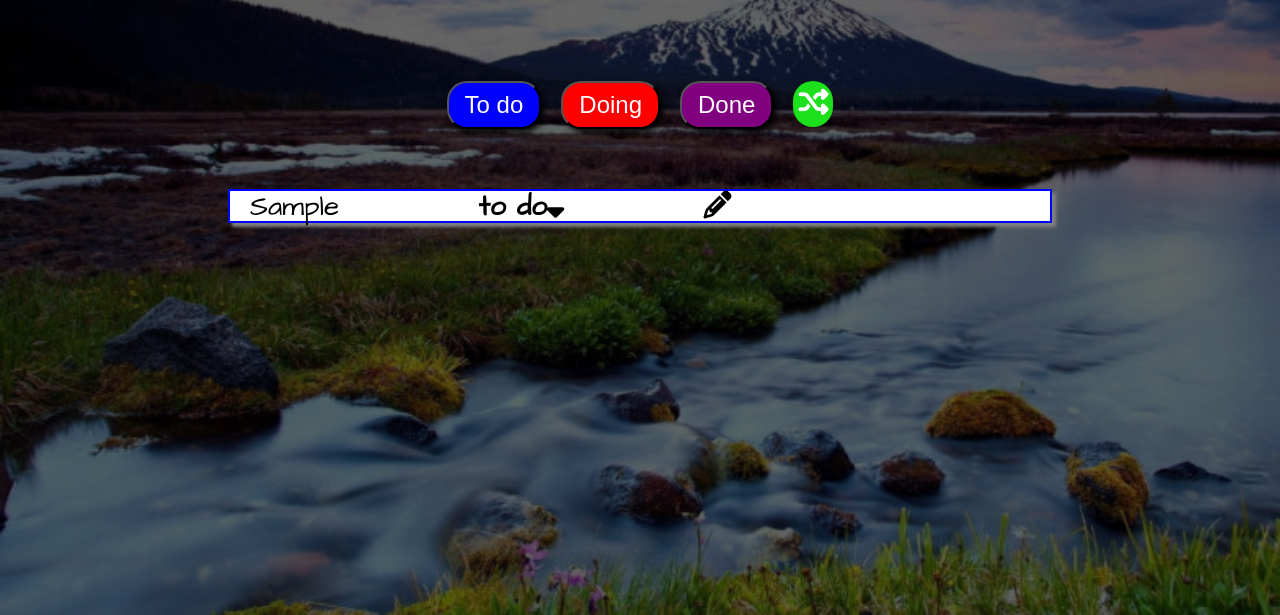
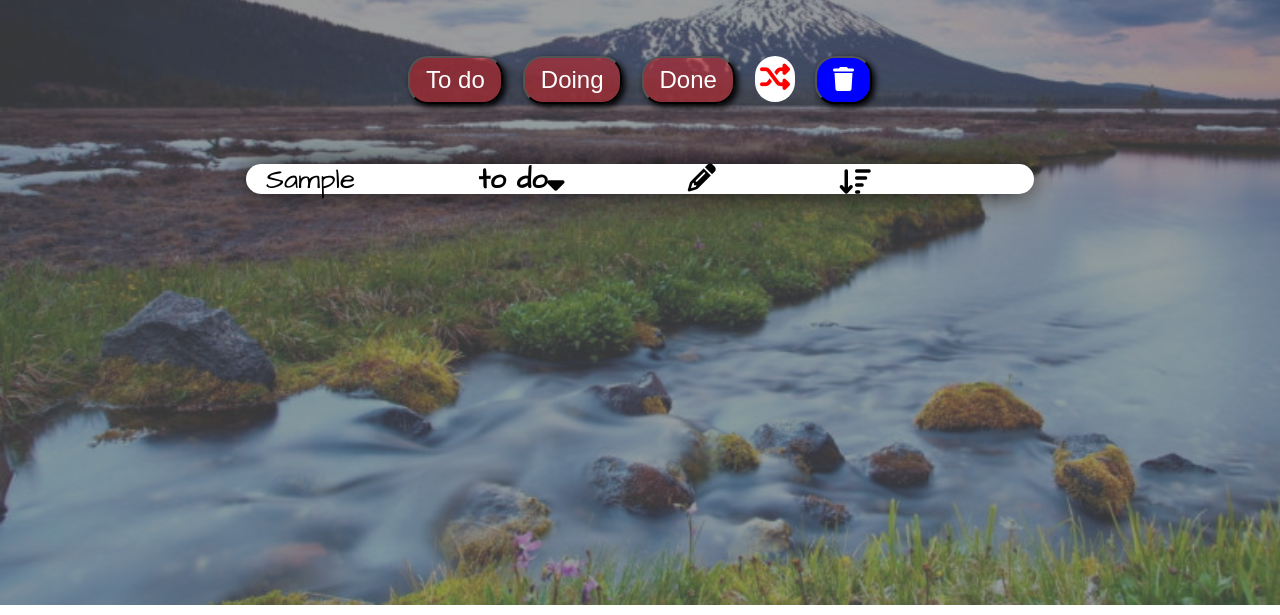
Before and after one commit to karimoucisse/todolist, a plain HTML site: page index.html in a window 1280 px wide. Both pictures are taken after typing "Sample" into the empty fields and a click on the button 879 px from the left and 196 px from the top of the page. Shown: the part 225-840 px from the top of the page. Drawn offline with Linux system fonts and the light colour scheme.

```diff
--- a/index.html
+++ b/index.html
@@ -30,6 +30,7 @@
                 <button id="fliter_todo" onclick="filterButtons('Doing')">Doing</button>
                 <button id="fliter_todo" onclick="filterButtons('Done')">Done</button>
                 <div class="random_task" id="random_task" onclick="onRandomClick()"><i class="fas fa-random"></i></div>
+                <button class="delete" onclick="onDeleteClick()"><i class="fas fa-trash"></i></button>
             </div>
             <div id="list">
 
--- a/index.js
+++ b/index.js
@@ -3,10 +3,6 @@
 var tasks =[];
 var goAway = document.getElementById("goaway" )
 // var inputText = document.getElementById("input")
-
-
-
-
 
 
 // remove.addEventListener('mousemove', function(event) {
@@ -156,6 +152,11 @@
     printTasks(tasks)
     return
 }
+function onDeleteClick() {
+    tasks = [];
+    printTasks(tasks)
+    return
+}
 function onClickPriority(indexElement){
 
     var priority = document.getElementById(`priority${indexElement}`)
--- a/style.css
+++ b/style.css
@@ -2,8 +2,8 @@
     margin: 0;
     display: flex;
     justify-content: center;
-    padding: 60px 0;
-    height:90vh;
+    padding: 35px 0;
+    height:95vh;
     background: url("./Mount.jpg") no-repeat;
     background-size:cover;
     position: relative;
@@ -14,8 +14,7 @@
     top: 0;
     width: 100%;
     height: 100%;
-    background-color: black;
-    opacity: 0.6;
+    background-color: rgba(89, 92, 94, 0.6);
 }
 .container_todolist {
     width: 60%;
@@ -85,7 +84,10 @@
     vertical-align: middle;
     cursor: pointer;
     /* box-shadow: 0px 3px 10px black; */
-
+}
+section form button:hover {
+    background-color: #fff;
+    color: blue;
 }
 /******************************************************************************/
 .status_btn {
@@ -97,13 +99,22 @@
 .status_btn button{
     font-size: 24px;
     color: #fff;
+    background-color: rgba(253, 18, 18,0.4);
     box-shadow: 3px 3px 6px black;
     border-radius: 20px;
     padding: 8px 16px;
     cursor: pointer;
     transition: ease-out 0.3s;
 }
-.status_btn button:nth-child(1){
+.status_btn button:hover{
+    color: red;
+    background-color: #fff;
+}
+.status_btn .delete{
+    background-color: blue;
+
+}
+/* .status_btn button:nth-child(1){
     background-color: blue;
 }
 .status_btn button:nth-child(1):hover{
@@ -123,12 +134,12 @@
 .status_btn button:nth-child(3):hover{
     background-color: #fff;
     color: purple;
-}
+} */
 .random_task{
     height: 100%;
-    background-color: rgb(28, 224, 28);
+    background-color: #fff;
     padding: 2px 5px;
-    color: #fff;
+    color: red;
     font-size: 30px;
     /* vertical-align: middle; */
     cursor: pointer;
@@ -136,8 +147,8 @@
     transition: ease-out 0.3s;
 }
 .random_task:hover {
-    color: rgb(28, 224, 28);
-    background-color: #fff;
+    color: #fff;
+    background-color: rgba(253, 18, 18,0.4);
 }
 
 /************************************************************************/
@@ -151,14 +162,15 @@
  #list #list_container
 {
     background-color:white;
-    border: 2px solid blue;
-    width: 800px;
+    /* border: 2px solid blue; */
+    border-radius: 20px;
+    width: 100%;
     height: 30px;
     display:flex;
     align-items: center;
     /* padding: 0 10px; */
     padding-left: 20px;
-    box-shadow: 4px 4px 3px grey;
+    box-shadow: 0 0 28px 0 rgba(0, 0, 0, 0.75);
     display: flex;
     justify-content: space-between;
     position: relative;
@@ -217,21 +229,22 @@
     background-color: #fff;
 }
 #list #list_container .priority {
-    position: relative;
+    /* position: relative; */
     height: 100%;
-    overflow: hidden;
+    /* overflow: hidden; */
 }
 #list #list_container .priority i {
-    position: absolute;
+    /* position: absolute;
     top:-80px;
-    transition: ease-in-out 0.4s;
+    transition: ease-in-out 0.4s; */
+    height: 100%;
 }
-#list #list_container:hover .priority{
-    overflow: initial;
-}
-#list #list_container:hover .priority i {
+/* #list #list_container:hover .priority{
+     overflow: hidden;
+} */
+/* #list #list_container:hover .priority i {
     top: 0;
-}
+}  */
 #list #list_container .container-remove {
     position: relative;
     height: 100%;
@@ -242,6 +255,7 @@
     cursor: pointer;
     position: absolute;
     right: -45px;
+    top: -45px;
     background-color: red;
     color: #fff;
     height: 100%;
@@ -250,9 +264,11 @@
     display: flex;
     align-items: center;
     justify-content: center;
+    border-radius: 20px;
 }
 #list #list_container:hover .remove {
     right: 0px;
+    top: 0;
 }
 select {
     height: 30px;
```
